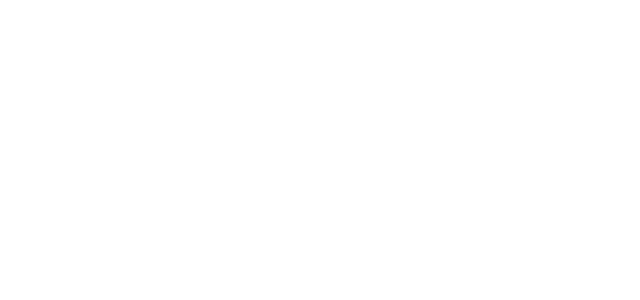
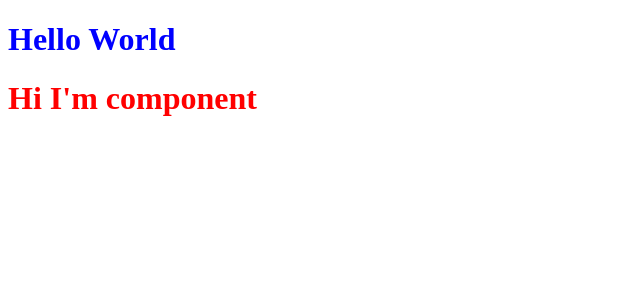
Before and after one commit to michelearcopinto/vite-app-template, a Vue app: page / in a window 1280 px wide. Shown: the top 300 px of the page, without its empty margins (0-640 px from the left). Built offline with nearby package versions, Linux system fonts and the light colour scheme.

Commit message:
Added components folder

```diff
--- a/src/App.vue
+++ b/src/App.vue
@@ -1,11 +1,21 @@
-<script setup>
+<script>
+    import ExampleName from './components/ExampleName.vue'
 
+    export default {
+        components: {
+            ExampleName
+        }
+    }
 </script>
 
 <template>
+    <h1>Hello World</h1>
 
+    <ExampleName />
 </template>
 
-<style scoped>
-
+<style>
+    h1 {
+        color: blue;
+    }
 </style>
--- /dev/null
+++ b/src/components/ExampleName.vue
@@ -0,0 +1,17 @@
+<script>
+    // import
+
+    export default{
+        name: "ExampleName"
+    }
+</script>
+
+<template>
+    <h1>Hi I'm component</h1>
+</template>
+
+<style scoped>
+    h1 {
+        color: red;
+    }
+</style>
```
